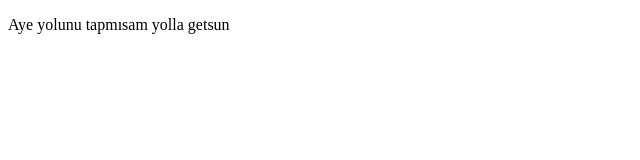
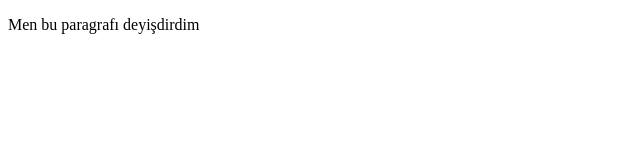
Before and after one commit to CodeAcademyTeam/gitTest, a plain HTML site: page index.html in a window 1280 px wide. Shown: the full height of the page, 0-640 px from the left. Drawn offline with Linux system fonts and the light colour scheme.

Commit message:
Bezdimmmmmmm

```diff
--- a/index.html
+++ b/index.html
@@ -4,6 +4,6 @@
 	<title>Git Lesson</title>
 </head>
 <body>
-<p>Aye yolunu tapmısam yolla getsun</p>
+<p>Men bu paragrafı deyişdirdim</p>
 </body>
 </html>
```
